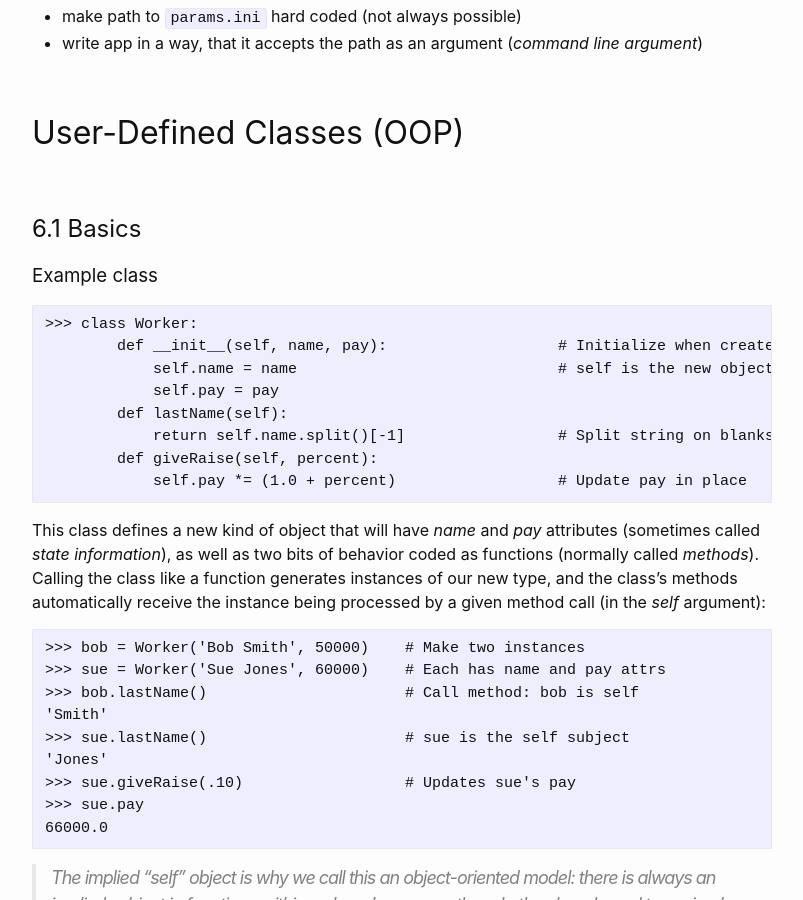
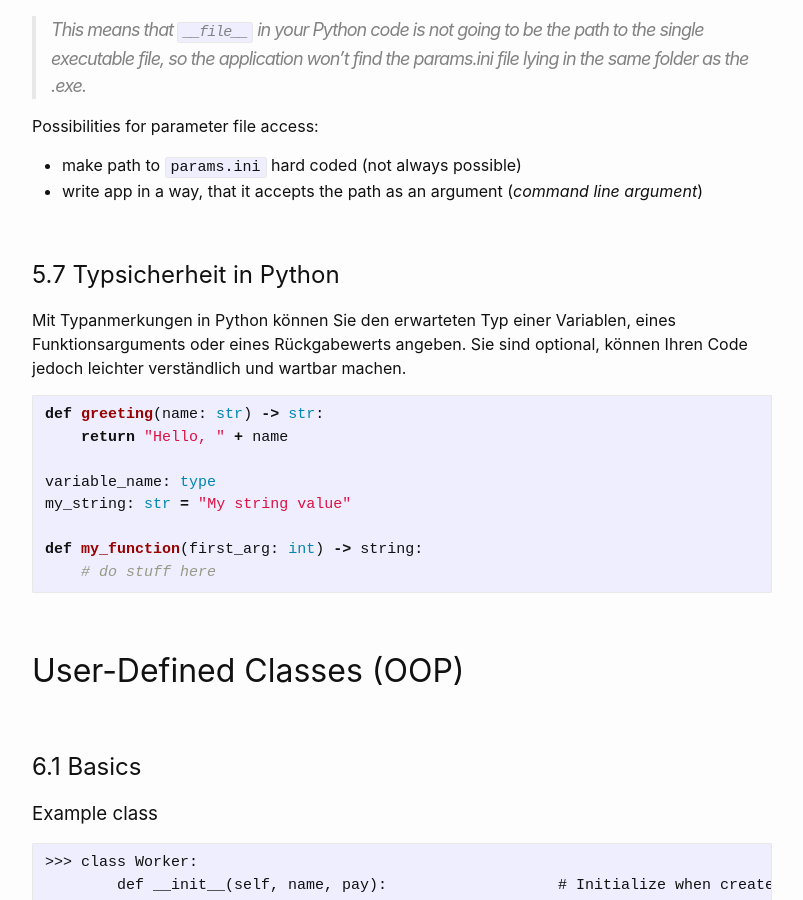
Before and after one commit to Hautaklyttn/progDocs, a Jekyll site: the page built from docs/articles/python.md, in a window 1280 px wide and 900 px high, scrolled down 39831 px. Shown: the whole window, without its empty margins (238-1041 px from the left). Built offline with Jekyll 4.4.1, drawn with Linux system fonts in a browser that asks for light colours; some of the changed text lies outside the part shown.

Commit message:
Update python.md

````diff
--- a/docs/articles/python.md
+++ b/docs/articles/python.md
@@ -64,6 +64,7 @@ layout: default
 &nbsp;&nbsp;&nbsp;&nbsp;&nbsp; [<font size="-1">5.4 Code Quality Metrics</font>](#ch5-4)
 &nbsp;&nbsp;&nbsp;&nbsp;&nbsp; [<font size="-1">5.5 Access Windows Applications using COM</font>](#ch5-5)
 &nbsp;&nbsp;&nbsp;&nbsp;&nbsp; [<font size="-1">5.6 pyInstaller</font>](#ch5-6)
+&nbsp;&nbsp;&nbsp;&nbsp;&nbsp; [<font size="-1">5.7 Typsicherheit in Python</font>](#ch5-7)
 
 ### 6. User-Defined Classes (OOP)
 &nbsp;&nbsp;&nbsp;&nbsp;&nbsp; [<font size="-1">6.1 Basics</font>](#ch6-1)
@@ -112,7 +113,7 @@ In **VS Code**
 |Task|Don't|Better|
 |:---|:---|:---|
 |**print**|`print("Very well done, "+name+"!")`|Always use f"-strings: <br>`f"Very well done {name}!"`|
-|**Manually closing file**|`f = open(filename, "w")`<br>`f.write("hello!\n")`<br>`f.close()`<br><br> Im Falle, dass der write() command eine Exception wirft, wird das nicht abgefangen!|`with open(filename) as f:`<br>`f.write("hello!\n")`|
+|**Manually closing file**|`f = open(filename, "w")`<br>`f.write("hello!\n")`<br>`f.close()`<br><br> Im Falle, dass der write() command<br> eine Exception wirft, wird das nicht<br> abgefangen!|`with open(filename) as f:`<br>`f.write("hello!\n")`|
 |**Use *comprehensions***|`squares = {}`<br>`for i in range(10):`<br>`squares[i] = i * i`|`odd_squares = {i: i*i for i in range(10)}`<br><br> Aber nicht immer nutzen, Lesbarkeit!|
 |**Check for *None*, *True* and *False***|`if x == None:`<br>`if x == True:`<br>`If x == False:`|`if x is None:`<br>`if x is True:`<br>`If x is False:` <br><br> Nicht auf Gleichheit sondern auf Identität prüfen.|
 |**Get values from container**|`a = [1, 2, 3]`<br>`for i in range(len(a))`<br>`v = a[i]`|`a = [1, 2, 3]`<br>`for v in a:`<br>`...`<br><br>Direkt das Element rausziehen, nicht über den Index gehen.|
@@ -120,6 +121,7 @@ In **VS Code**
 |**Get value from key in dictionary**|`d = {"a":1, "b":2, "c":3}`<br>`for key in d:`<br>`val=d[key]`|`d = {"a":1, "b":2, "c":3}`<br>`for key, val in d.items():`|
 |**Creating index counter variable**|`l = [1,2,3]`<br>`i = 0`<br>`for x in l:`<br>`...`<br>`i+=1`|`l = [1,2,3]`<br>`for i, x in enumerate(l):`|
 |**Measure how much time code runs**|`start = time.time()`<br>`time.sleep(1)`<br>`end=time.time()`<br>`runtime = end - start`|`start=time.perf_counter()`<br>`time.sleep(1)`<br>`end = time.perf_Counter()`<br>`runtime = end - start`|
+|**if-else in one line**|-|`currBitValue = 1 if bitPos & self.currBitmuster == 1 else 0`|
 |...|||
 
 &nbsp;
@@ -1446,6 +1448,24 @@ Possibilities for parameter file access:
 
 &nbsp;
 
+<a name="ch5-7"></a>
+## 5.7 Typsicherheit in Python
+
+Mit Typanmerkungen in Python können Sie den erwarteten Typ einer Variablen, eines Funktionsarguments oder eines Rückgabewerts angeben. Sie sind optional, können Ihren Code jedoch leichter verständlich und wartbar machen.
+
+```python
+def greeting(name: str) -> str:
+    return "Hello, " + name
+
+variable_name: type
+my_string: str = "My string value"
+
+def my_function(first_arg: int) -> string:
+    # do stuff here
+```
+
+&nbsp;
+
 # User-Defined Classes (OOP)
 
 &nbsp;
````
